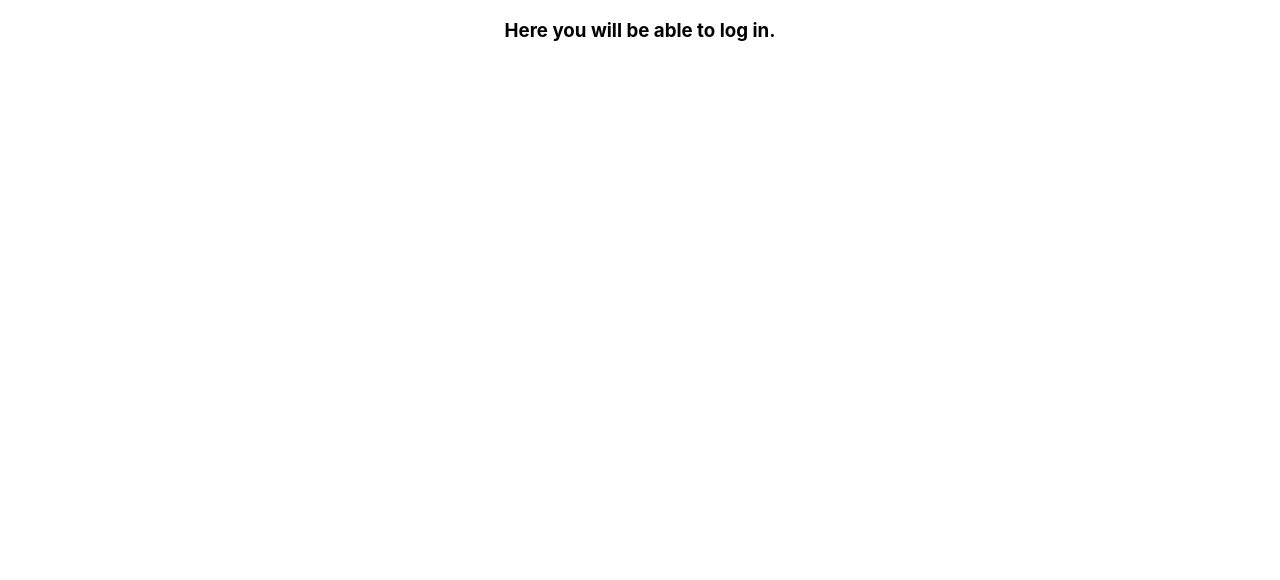
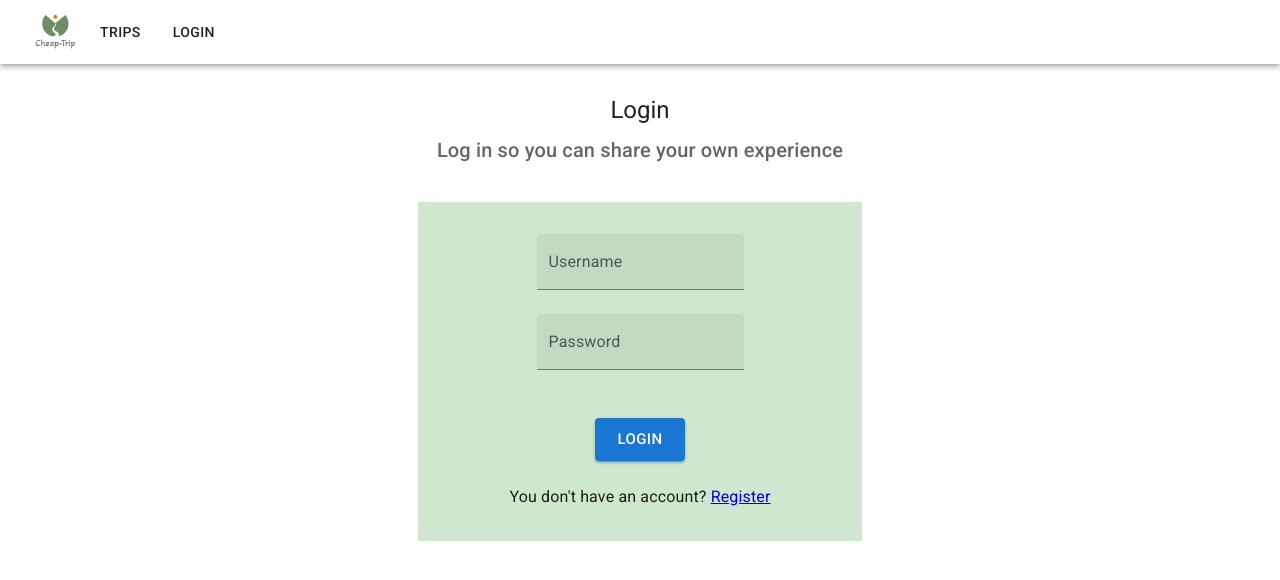
Before and after one commit to biancabelea/Cheap-Trip, a React (Create React App) app: page /Login in a window 1280 px wide. Shown: the top 580 px of the page. Built offline with nearby package versions, Linux system fonts and the light colour scheme.

Commit message:
added login page

```diff
--- a/src/component/Login.js
+++ b/src/component/Login.js
@@ -1,7 +1,86 @@
-import React from 'react';
+import React, {useState, useEffect} from 'react';
+import logo from './../Logo_Cheap_Trip.png';
+import { Typography, AppBar, Card, CardActions, CardContent, CardMedia, CssBaseline, Grid, Toolbar, Container, Button, TextField} from '@mui/material'
+import AddIcon from '@mui/icons-material/Add';
+import { Fab } from '@mui/material';
+import './../App.css';
+import { Link, useNavigate} from 'react-router-dom';
+import { CenterFocusStrong } from '@mui/icons-material';
+
+const initialFieldValues = {
+    username:'',
+    password:'',
+}
 
 function Login (){
-    return <h3>Here you will be able to log in.</h3>
+    let navigate = useNavigate();
+    const [values, setValues] = useState(initialFieldValues);
+    const handleInputChange = e => {
+        const {name, value} = e.target
+        setValues({
+            ...values,
+            [name]: value
+        })
+    }
+
+    return (
+    <>
+        <div><CssBaseline />
+        <AppBar position="relative" color="transparent">
+          <Toolbar>
+          <img src={logo} width="60 px" height="60 px"/>
+          <Button variant="h6" padding="10px" onClick={() => navigate('/')}>
+            Trips
+          </Button>
+          <Button variant="h6" padding="10px">
+            Login
+          </Button>
+          </Toolbar>
+        </AppBar>
+        </div>
+        <main>
+          <div>
+            <Container maxWidth="sm">
+                <Typography variant="h5" align="center" color="textPrimary" padding="30px 20px 0px" gutterBottom>Login</Typography>
+                <Typography variant="h6" align="center" color="textSecondary" padding="0px 20px 20px" paragraph>Log in so you can share your own experience</Typography>
+            </Container>
+          </div>
+          <form>
+          <Container maxWidth="xs" className="container">
+              <Grid container>
+                  <Grid item xs={12} padding="30px">
+                    <TextField
+                        variant="filled"
+                        label="Username"
+                        name="username"
+                        value={values.username}
+                        onChange={handleInputChange}
+                    />
+                    <br /><br />
+                    <TextField
+                        variant="filled"
+                        label="Password"
+                        name="password"
+                        value={values.password}
+                        onChange={handleInputChange}
+                    />
+                    <br/><br/><br/>
+                    <div style={{display: 'flex', justifyContent: 'center', minWidth: '100%'}} >
+                      <Button variant="contained" type="submit" padding="20px" color="primary" size="large">Login</Button>
+                    </div>
+                    <br/>
+                    <div>
+                    <label>You don't have an account? </label>
+                    <Link to="/Register">Register</Link>
+                    </div>
+                  </Grid>
+
+              </Grid>
+            </Container>
+          </form>
+        </main>
+    </>
+    );
 }
 
 export default Login;
--- a/src/component/Register.js
+++ b/src/component/Register.js
@@ -0,0 +1,7 @@
+import React from 'react';
+
+function Register (){
+    return <h3>Here you will be able to register!</h3>
+}
+
+export default Register;
```
